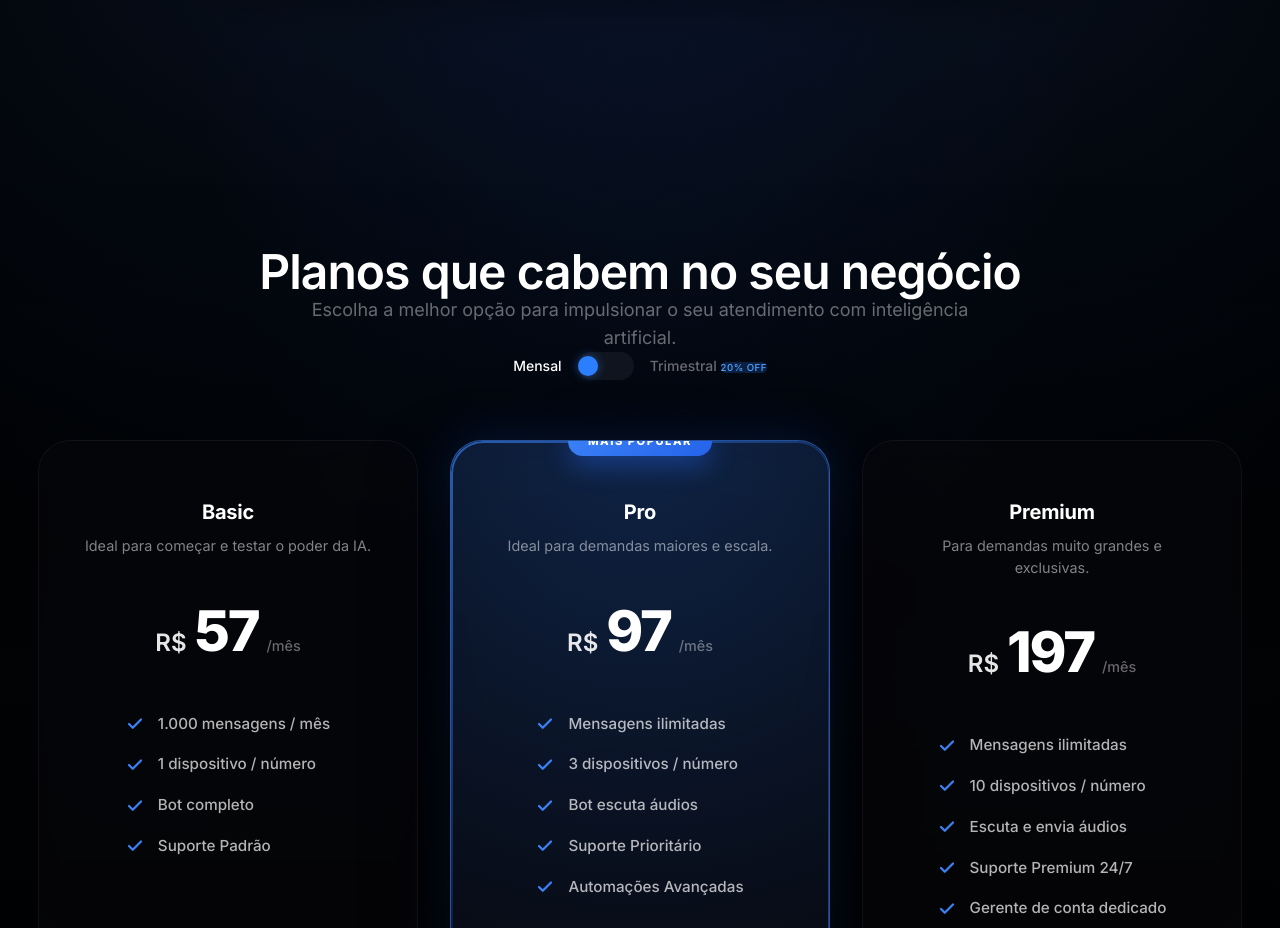
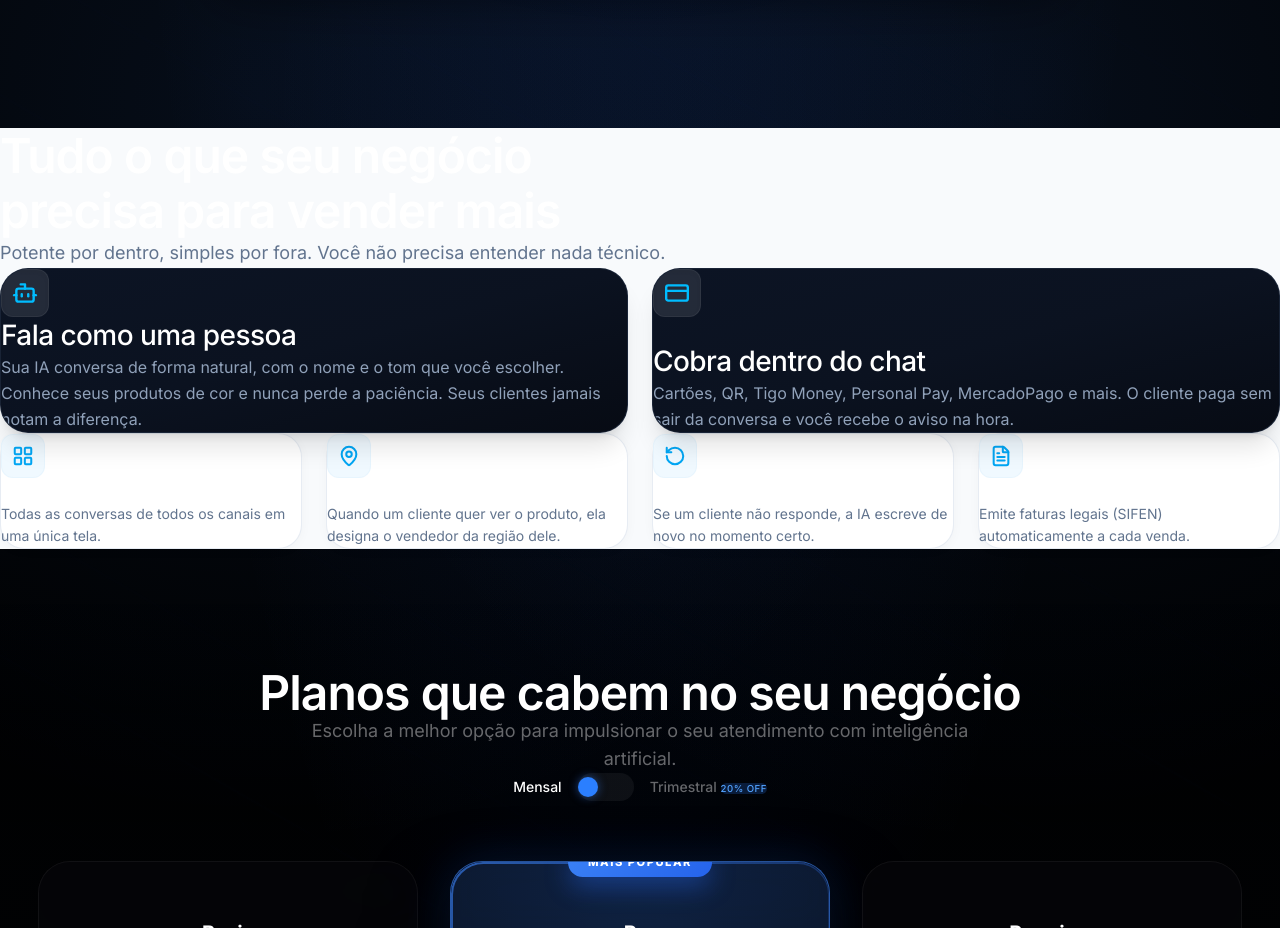
Before and after one commit to brenooodesena-ai/bexly-corporativo, a React (Vite) app: page / in a window 1280 px wide. Shown: the part 960-1888 px from the top of the page. Built offline with nearby package versions, Linux system fonts and the light colour scheme; no server answers.

Commit message:
feat(landing): add feature cards section matching screenshot to home page

```diff
--- a/src/pages/Home.tsx
+++ b/src/pages/Home.tsx
@@ -2,7 +2,7 @@ import { useState } from 'react';
 import { Link } from 'react-router-dom';
 import { motion, AnimatePresence } from 'framer-motion';
 import { Spotlight } from '../components/ui/spotlight';
-import { ArrowRight, Check } from 'lucide-react';
+import { ArrowRight, Check, Bot, CreditCard, LayoutGrid, MapPin, RotateCcw, FileText } from 'lucide-react';
 import { ContainerScroll } from '../components/ui/container-scroll-animation';
 
 import logoIcon from '../logotipo-5.png';
@@ -134,6 +134,111 @@ const Home = () => {
                 </div>
             </main>
 
+            {/* Features Showcase Section (Exact Design from Screenshot) */}
+            <section className="w-full bg-[#f8fafc] text-slate-900 py-20 md:py-28 relative z-20">
+                <div className="max-w-7xl mx-auto px-6 sm:px-8">
+                    <div className="max-w-3xl mb-12 md:mb-14">
+                        <h2 className="text-3xl sm:text-4xl md:text-5xl font-extrabold text-slate-900 tracking-tight leading-[1.15] mb-4">
+                            Tudo o que seu negócio<br />
+                            precisa para vender mais
+                        </h2>
+                        <p className="text-base sm:text-lg text-slate-500 font-normal leading-relaxed">
+                            Potente por dentro, simples por fora. Você não precisa entender nada técnico.
+                        </p>
+                    </div>
+
+                    {/* Top Row: 2 Big Dark Cards */}
+                    <div className="grid grid-cols-1 md:grid-cols-2 gap-6 mb-6">
+                        <div className="bg-gradient-to-br from-[#0c1424] via-[#0b1220] to-[#070b14] border border-slate-800/80 rounded-[28px] p-8 md:p-10 flex flex-col justify-between shadow-xl relative overflow-hidden group hover:border-slate-700/80 transition-all duration-300">
+                            <div className="w-12 h-12 rounded-xl bg-white/10 flex items-center justify-center text-sky-400 mb-8 border border-white/5 shadow-inner">
+                                <Bot size={26} strokeWidth={2.2} />
+                            </div>
+                            <div>
+                                <h3 className="text-2xl md:text-[28px] font-bold text-white mb-3 tracking-tight">
+                                    Fala como uma pessoa
+                                </h3>
+                                <p className="text-slate-400 text-sm md:text-base leading-relaxed">
+                                    Sua IA conversa de forma natural, com o nome e o tom que você escolher. Conhece seus produtos de cor e nunca perde a paciência. Seus clientes jamais notam a diferença.
+                                </p>
+                            </div>
+                        </div>
+
+                        <div className="bg-gradient-to-br from-[#0c1424] via-[#0b1220] to-[#070b14] border border-slate-800/80 rounded-[28px] p-8 md:p-10 flex flex-col justify-between shadow-xl relative overflow-hidden group hover:border-slate-700/80 transition-all duration-300">
+                            <div className="w-12 h-12 rounded-xl bg-white/10 flex items-center justify-center text-sky-400 mb-8 border border-white/5 shadow-inner">
+                                <CreditCard size={26} strokeWidth={2.2} />
+                            </div>
+                            <div>
+                                <h3 className="text-2xl md:text-[28px] font-bold text-white mb-3 tracking-tight">
+                                    Cobra dentro do chat
+                                </h3>
+                                <p className="text-slate-400 text-sm md:text-base leading-relaxed">
+                                    Cartões, QR, Tigo Money, Personal Pay, MercadoPago e mais. O cliente paga sem sair da conversa e você recebe o aviso na hora.
+                                </p>
+                            </div>
+                        </div>
+                    </div>
+
+                    {/* Bottom Row: 4 Clean White Cards */}
+                    <div className="grid grid-cols-1 sm:grid-cols-2 lg:grid-cols-4 gap-6">
+                        <div className="bg-white border border-slate-200/80 rounded-[24px] p-7 shadow-[0_2px_12px_rgba(0,0,0,0.03)] hover:shadow-md hover:border-slate-300 transition-all duration-300 flex flex-col justify-between">
+                            <div className="w-11 h-11 rounded-xl bg-sky-50 flex items-center justify-center text-sky-500 mb-6 border border-sky-100/50">
+                                <LayoutGrid size={22} strokeWidth={2.2} />
+                            </div>
+                            <div>
+                                <h4 className="text-lg font-bold text-slate-900 mb-2 leading-snug">
+                                    Tudo em um só lugar
+                                </h4>
+                                <p className="text-slate-500 text-sm leading-relaxed">
+                                    Todas as conversas de todos os canais em uma única tela.
+                                </p>
+                            </div>
+                        </div>
+
+                        <div className="bg-white border border-slate-200/80 rounded-[24px] p-7 shadow-[0_2px_12px_rgba(0,0,0,0.03)] hover:shadow-md hover:border-slate-300 transition-all duration-300 flex flex-col justify-between">
+                            <div className="w-11 h-11 rounded-xl bg-sky-50 flex items-center justify-center text-sky-500 mb-6 border border-sky-100/50">
+                                <MapPin size={22} strokeWidth={2.2} />
+                            </div>
+                            <div>
+                                <h4 className="text-lg font-bold text-slate-900 mb-2 leading-snug">
+                                    Envia o vendedor mais próximo
+                                </h4>
+                                <p className="text-slate-500 text-sm leading-relaxed">
+                                    Quando um cliente quer ver o produto, ela designa o vendedor da região dele.
+                                </p>
+                            </div>
+                        </div>
+
+                        <div className="bg-white border border-slate-200/80 rounded-[24px] p-7 shadow-[0_2px_12px_rgba(0,0,0,0.03)] hover:shadow-md hover:border-slate-300 transition-all duration-300 flex flex-col justify-between">
+                            <div className="w-11 h-11 rounded-xl bg-sky-50 flex items-center justify-center text-sky-500 mb-6 border border-sky-100/50">
+                                <RotateCcw size={22} strokeWidth={2.2} />
+                            </div>
+                            <div>
+                                <h4 className="text-lg font-bold text-slate-900 mb-2 leading-snug">
+                                    Insiste por você
+                                </h4>
+                                <p className="text-slate-500 text-sm leading-relaxed">
+                                    Se um cliente não responde, a IA escreve de novo no momento certo.
+                                </p>
+                            </div>
+                        </div>
+
+                        <div className="bg-white border border-slate-200/80 rounded-[24px] p-7 shadow-[0_2px_12px_rgba(0,0,0,0.03)] hover:shadow-md hover:border-slate-300 transition-all duration-300 flex flex-col justify-between">
+                            <div className="w-11 h-11 rounded-xl bg-sky-50 flex items-center justify-center text-sky-500 mb-6 border border-sky-100/50">
+                                <FileText size={22} strokeWidth={2.2} />
+                            </div>
+                            <div>
+                                <h4 className="text-lg font-bold text-slate-900 mb-2 leading-snug">
+                                    Nota fiscal eletrônica
+                                </h4>
+                                <p className="text-slate-500 text-sm leading-relaxed">
+                                    Emite faturas legais (SIFEN) automaticamente a cada venda.
+                                </p>
+                            </div>
+                        </div>
+                    </div>
+                </div>
+            </section>
+
             {/* Pricing Section */}
             <section className="pricing-section w-full">
                 <div className="w-full max-w-7xl mx-auto px-6 flex flex-col items-center">
```
